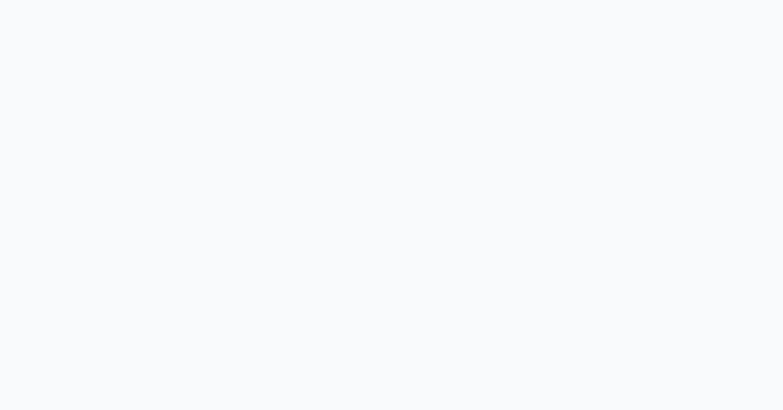
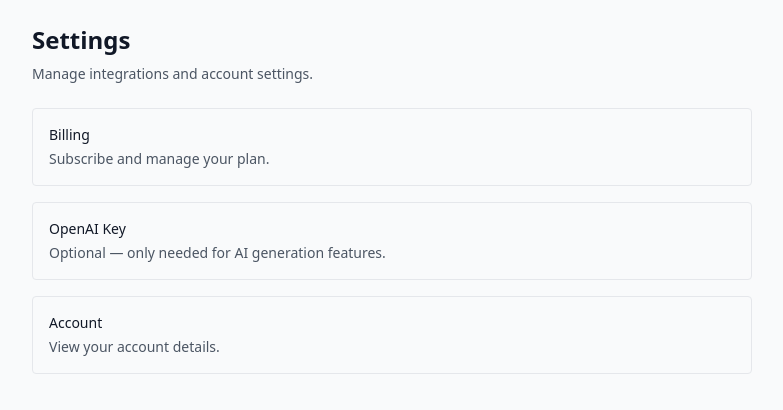
Before and after one commit to blin1124/forgesite, a Next.js app: page /settings in a window 1280 px wide. Before the commit this address had no page. Shown: the top 410 px of the page, without its empty margins (248-1031 px from the left). Built offline with nearby package versions, Linux system fonts and the light colour scheme.

Commit message:
Replace redirect with settings home page layout

```diff
--- a/app/settings/page.tsx
+++ b/app/settings/page.tsx
@@ -1,5 +1,35 @@
-import { redirect } from "next/navigation";
+import Link from "next/link"
 
-export default function SettingsPage() {
-  redirect("/settings/openai");
+export default function SettingsHomePage() {
+  return (
+    <main className="mx-auto max-w-3xl p-6">
+      <h1 className="text-2xl font-semibold">Settings</h1>
+      <p className="mt-2 text-sm text-gray-600">
+        Manage integrations and account settings.
+      </p>
+
+      <div className="mt-6 grid gap-4">
+        <Link href="/billing" className="rounded border p-4 hover:bg-gray-50">
+          <div className="text-sm font-medium">Billing</div>
+          <div className="mt-1 text-sm text-gray-600">
+            Subscribe and manage your plan.
+          </div>
+        </Link>
+
+        <Link href="/settings/openai" className="rounded border p-4 hover:bg-gray-50">
+          <div className="text-sm font-medium">OpenAI Key</div>
+          <div className="mt-1 text-sm text-gray-600">
+            Optional — only needed for AI generation features.
+          </div>
+        </Link>
+
+        <Link href="/account" className="rounded border p-4 hover:bg-gray-50">
+          <div className="text-sm font-medium">Account</div>
+          <div className="mt-1 text-sm text-gray-600">
+            View your account details.
+          </div>
+        </Link>
+      </div>
+    </main>
+  )
 }
```
